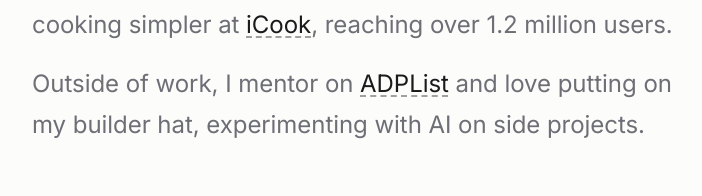
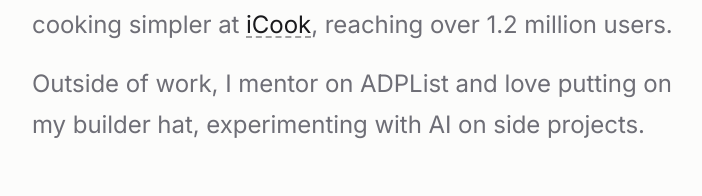
Before and after one commit to jiajhenbee/portfolio, a plain HTML site: page index.html in a window 1280 px wide. Shown: the part 521-717 px from the top of the page, without its empty margins (276-978 px from the left). Drawn offline with Linux system fonts and the light colour scheme.

Commit message:
Remove inline ADPList link
The footer "Mentor on ADPList" link remains as the single route to the
profile.

Co-Authored-By: Claude Fable 5.2 <noreply@anthropic.com>

```diff
--- a/index.html
+++ b/index.html
@@ -33,7 +33,7 @@
 
       <div class="body">
         <p>Right now I'm designing <span class="pop"><a class="ln ln--mark" href="https://www.orito.ai/en/" target="_blank" rel="noopener">Orito.ai</a><img class="pop__img" src="assets/images/app-orito.svg" alt="" width="40" height="40"></span>, a B2B AI product, at Cybozu. Before that, I built trustworthy NFT trading and transfer services for <span class="pop"><a class="ln ln--mark" href="https://startrail.io" target="_blank" rel="noopener">Startrail</a><img class="pop__img" src="assets/images/app-startrail.svg" alt="" width="40" height="40"></span>, Startbahn's blockchain art platform, and worked on <span class="pop"><a class="ln ln--mark" href="https://www.stellarstation.com/" target="_blank" rel="noopener">StellarStation</a><img class="pop__img" src="assets/images/app-stellarstation.svg" alt="" width="40" height="40"></span> at Infostellar, managing data transmission between B2B satellites and ground stations. Earlier, in Taiwan, I made everyday cooking simpler at <span class="pop"><a class="ln ln--mark" href="https://icook.tw" target="_blank" rel="noopener">iCook</a><img class="pop__img" src="assets/images/app-icook.svg" alt="" width="40" height="40"></span>, reaching over 1.2 million users.</p>
-        <p>Outside of work, I mentor on <a class="ln" href="https://adplist.org/mentors/bee-li" target="_blank" rel="noopener">ADPList</a> and love putting on my builder hat, experimenting with AI on side projects.</p>
+        <p>Outside of work, I mentor on ADPList and love putting on my builder hat, experimenting with AI on side projects.</p>
       </div>
 
       <p class="foot"><a href="https://adplist.org/mentors/bee-li" target="_blank" rel="noopener">Mentor on ADPList&nbsp;<span class="arrow" aria-hidden="true">&#8599;</span></a></p>
```
